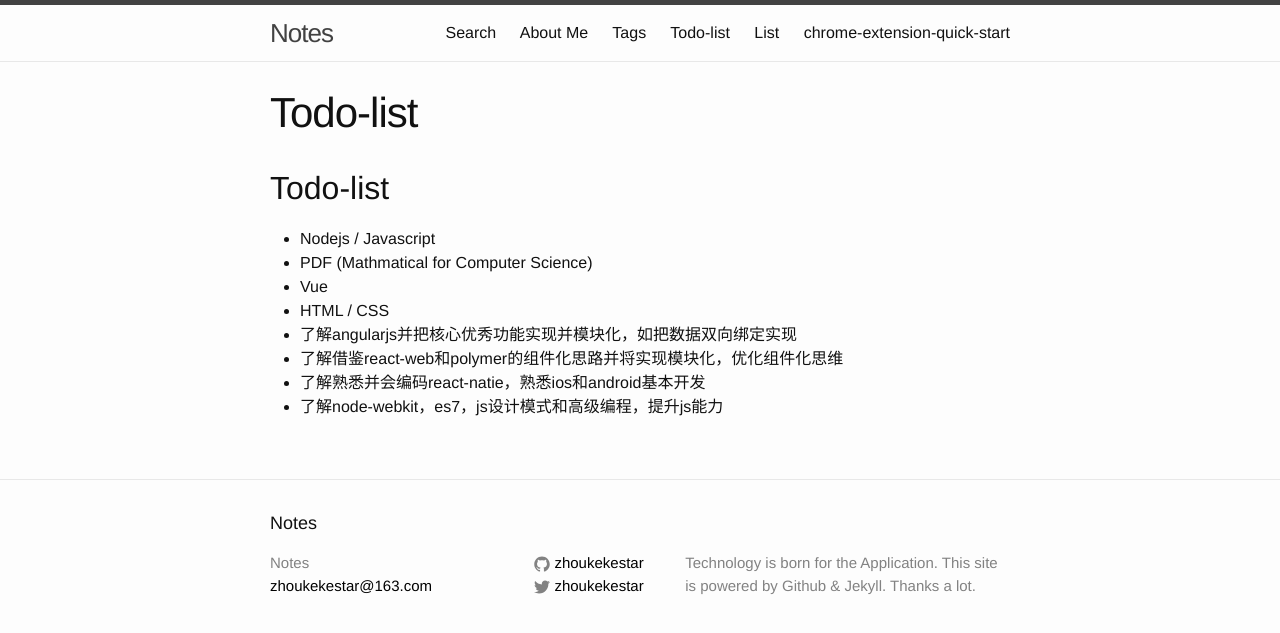
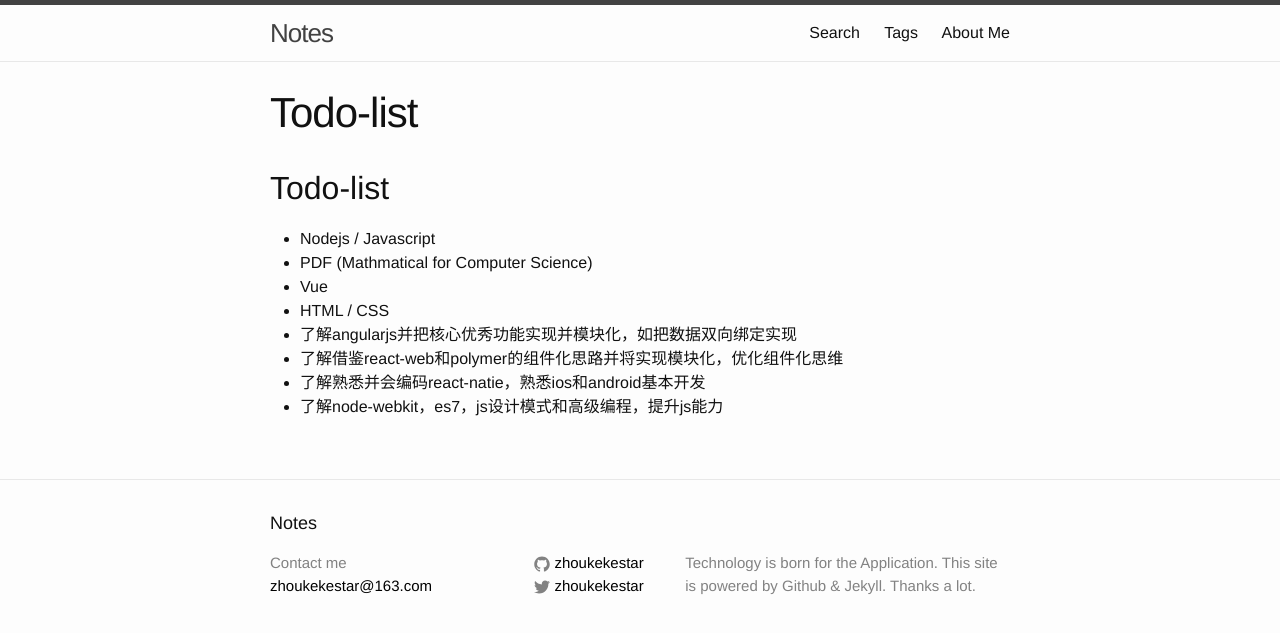
Before and after one commit to zhoukekestar/notes, a Jekyll site: the page built from Todo.md, in a window 1280 px wide. Shown: the top 633 px of the page. Built offline with Jekyll 4.4.1, drawn with Linux system fonts in a browser that asks for light colours; our own code applies the rules of GitHub Pages for plain Markdown files.

Commit message:
update paginator

```diff
--- a/_includes/footer.html
+++ b/_includes/footer.html
@@ -7,7 +7,7 @@
     <div class="footer-col-wrapper">
       <div class="footer-col footer-col-1">
         <ul class="contact-list">
-          <li>{{ site.title | escape }}</li>
+          <li>Contact me</li>
           <li><a href="mailto:{{ site.email }}">{{ site.email }}</a></li>
         </ul>
       </div>
--- a/_includes/header.html
+++ b/_includes/header.html
@@ -15,11 +15,8 @@
 
       <div class="trigger">
         <a class="page-link" href="/notes/search">Search</a>
-        {% for my_page in site.pages %}
-          {% if my_page.title %}
-          <a class="page-link" href="{{ my_page.url | prepend: site.baseurl }}">{{ my_page.title | escape }}</a>
-          {% endif %}
-        {% endfor %}
+        <a class="page-link" href="/notes/tags.html">Tags</a>
+        <a class="page-link" href="/notes/about/">About Me</a>
       </div>
     </nav>
 
--- a/css/main.scss
+++ b/css/main.scss
@@ -220,8 +220,3 @@
   font-size: 85%;
   padding: 0 .2em;
 }
-
-/* paging */
-.pagination {
-  margin-bottom: 30px;
-}
--- a/index.html
+++ b/index.html
@@ -67,7 +67,7 @@
         {% if page == paginator.page %}
           <em>{{ page }}</em>
         {% elsif page == 1 %}
-          <a href="{{ paginator.previous_page_path | prepend: site.baseurl | replace: '//', '/' }}">{{ page }}</a>
+          <a href="{{ site.baseurl }}">{{ page }}</a>
         {% else %}
           <a href="{{ site.paginate_path | prepend: site.baseurl | replace: '//', '/' | replace: ':num', page }}">{{ page }}</a>
         {% endif %}
@@ -81,6 +81,4 @@
     </div>
   {% endif %}
 
-  <p class="rss-subscribe">subscribe <a href="{{ "/feed.xml" | prepend: site.baseurl }}">via RSS</a></p>
-
 </div>
```
